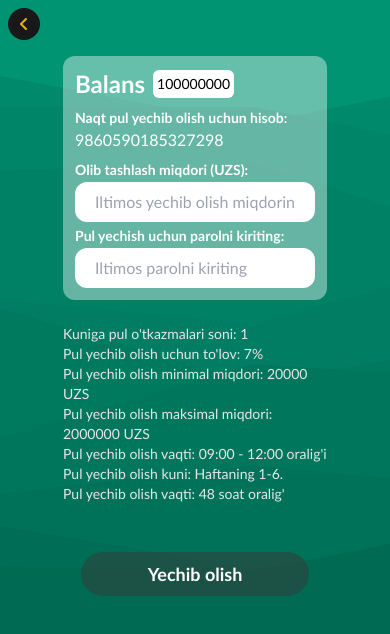
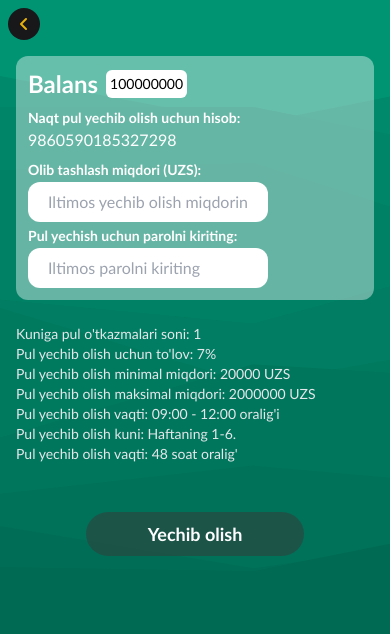
Before and after one commit to itkncoder/avolon, a React (Vite) app: page /pay in a window 390 px wide. Shown: the top 634 px of the page. Built offline with nearby package versions, Linux system fonts and the light colour scheme.

Commit message:
fixed PAY page

```diff
--- a/src/pages/Pay.jsx
+++ b/src/pages/Pay.jsx
@@ -3,12 +3,13 @@ import {Link} from "react-router-dom"
 const Pay = () => {
     return (
         <div className="min-h-screen md:flex md:justify-center md:items-center">
-            <div className="flex flex-col items-center">
+            <div className="flex flex-col items-start mx-2">
                 <Link to="/">
                     <i className="hover:bg-zinc-800 transition-all fa-solid fa-angle-left absolute top-2 left-2 w-8 rounded-full h-8 flex justify-center items-center bg-zinc-900 text-yellow-500"></i>
                 </Link>
 
-                <div className="fon m-2 p-3 rounded-xl flex flex-col items-start mt-14">
+                <div className="flex justify-center w-full">
+                    <div className="fon m-2 p-3 rounded-xl w-full flex flex-col items-start mt-14">
                         <div className="flex justify-start items-center gap-2">
                             <h2 className="text-white text-2xl font-semibold">Balans</h2>
                             <p className="bg-white p-1 rounded-md text-sm">100000000</p>
@@ -26,8 +27,9 @@ const Pay = () => {
                             <input className="py-2 px-5 w-60 sm:w-72 rounded-xl outline-0 focus:ring ring-gray-300" id="parol" type="text" placeholder="Iltimos parolni kiriting" required />
                         </div>
                     </div>
+                </div>
 
-                <p className="text-sm mt-2 text-gray-200 max-w-2xs p-2 sm:max-w-xl sm:flex sm:justify-start sm:w-full">
+                <p className="text-sm mt-2 text-gray-200 p-2 sm:max-w-xl sm:flex sm:justify-start sm:w-full">
                     Kuniga pul o'tkazmalari soni: 1 <br />
                     Pul yechib olish uchun to'lov: 7% <br />
                     Pul yechib olish minimal miqdori: 20000 UZS <br />
@@ -37,7 +39,9 @@ const Pay = () => {
                     Pul yechib olish vaqti: 48 soat oralig' <br />
                 </p>
 
+                <div className="flex justify-center w-full">
                     <button className="mt-10 py-2 px-4 w-7/12 btn-fon rounded-3xl text-white font-semibold text-lg sm:w-72 mb-2">Yechib olish</button>
+                </div>
             </div>
         </div>
     );
```
Lines whose indentation alone changed are shown as unchanged.
